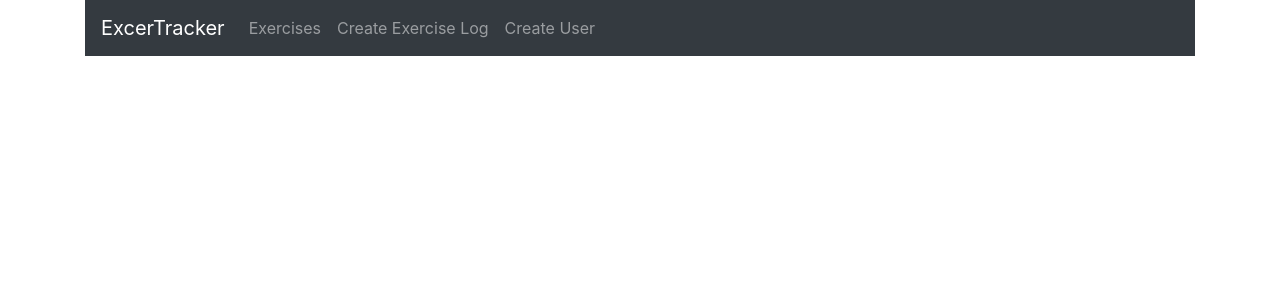
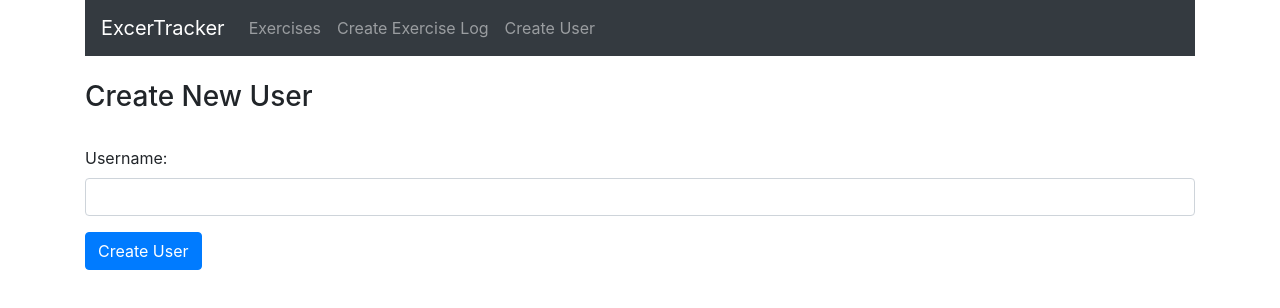
Before and after one commit to DevSazal/mern-stack-app, a React (Create React App) app: page /user in a window 1280 px wide. Shown: the top 308 px of the page. Built offline with nearby package versions, Linux system fonts and the light colour scheme.

Commit message:
create new user (POST API)

```diff
--- a/src/components/CreateUser.js
+++ b/src/components/CreateUser.js
@@ -1,10 +1,57 @@
 import React, { Component } from 'react';
+import api from './api';
+class CreateUser extends Component {
+  constructor(props){
+    super(props);
 
-class CreateUser extends Component {
+    this.state = {
+      username: ''
+    };
+    this.onChangeUsername = this.onChangeUsername.bind(this);
+    this.onSubmit = this.onSubmit.bind(this);
+  }
+
+  onChangeUsername(e) {
+    this.setState({
+      username: e.target.value
+    })
+  }
+
+  onSubmit(e) {
+    e.preventDefault();
+
+    const request = {
+      username: this.state.username
+    }
+
+    console.log(request);
+
+    api().post('/user/add', request)
+      .then(response => console.log(response.data))
+      .catch(error => console.log(error) );
+
+    this.setState({ username: '' })
+  }
+
   render(){
     return(
       <div>
-
+        <h3>Create New User</h3>
+        <br/>
+        <form onSubmit={this.onSubmit}>
+          <div className="form-group">
+            <label>Username: </label>
+            <input  type="text"
+                required
+                className="form-control"
+                value={this.state.username}
+                onChange={this.onChangeUsername}
+                />
+          </div>
+          <div className="form-group">
+            <input type="submit" value="Create User" className="btn btn-primary" />
+          </div>
+        </form>
       </div>
     );
   }
--- /dev/null
+++ b/src/components/api.js
@@ -0,0 +1,11 @@
+import axios from 'axios';
+
+export default function api() {
+    const api = axios.create({
+        baseURL: '//'+window.location.hostname+':5000/api',
+        origin: true,
+        // withCredentials: true // with condition same host and same port
+    })
+
+    return api
+}
```
Also changed, not shown: 1 other file (tests, documents, lock files or other folders).
